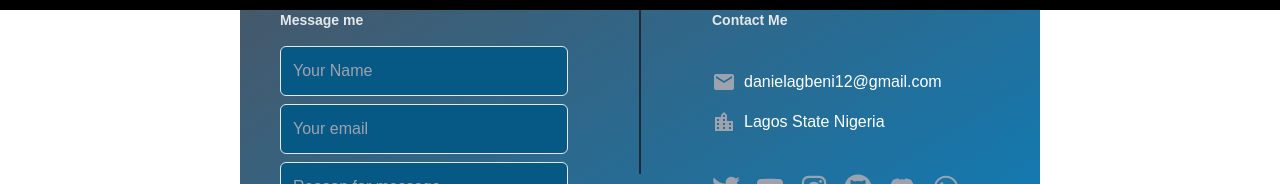
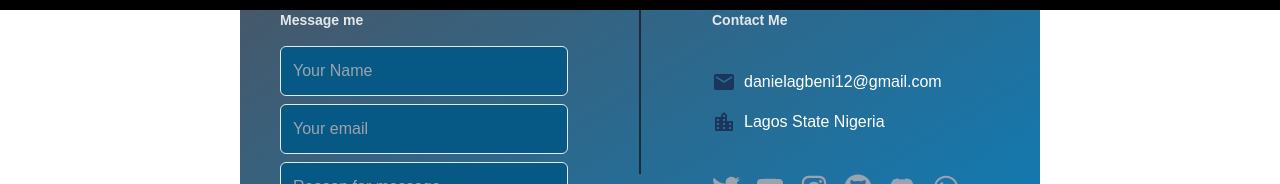
Before and after one commit to DanielAgbeni/new-potfolio, a React (Vite) app: page /contact in a window 1280 px wide. Shown: the part 142-326 px from the top of the page. Built offline with nearby package versions, Linux system fonts and the light colour scheme.

Commit message:
feat: updated code with various changes to components and configuration files

```diff
--- a/src/App.jsx
+++ b/src/App.jsx
@@ -1,18 +1,23 @@
+import React, { useEffect } from 'react';
+import { Route, Routes, useLocation } from 'react-router-dom'; // Import useLocation
 import Home from './component/Home';
 import './index.css';
 import bg from './component/img/bg.png';
 import Header from './component/Header';
 import Footer from './component/Footer';
-import { Route, Routes } from 'react-router-dom';
 import About from './component/About';
 import Sevices from './component/Sevices';
 import Potfolio from './component/Potfolio';
 import Contact from './component/Contact';
 
 function App() {
-	const backgroundStyle = {
-		backgroundImage: `url(${bg})`,
-	};
+	const location = useLocation(); // Hook to get the current location
+
+	// Scroll to top when the route changes
+	useEffect(() => {
+		window.scrollTo(0, 0);
+	}, [location]);
+
 	return (
 		<div>
 			<div className='h-auto flex flex-auto bg-gradient-to-br from-red-800 via-gray-700 to-sky-400 '>
--- a/src/component/Contact.jsx
+++ b/src/component/Contact.jsx
@@ -23,30 +23,14 @@ const Contact = ({ click }) => {
 		const reason = formData.get('reason');
 		const message = formData.get('message');
 
-		const emailParams = {
-			from_name: name,
-			from_email: email,
-			to_name: 'Daniel Agbeni',
-			to_email: 'danielagbeni12@gmail.com',
-			subject: reason,
-			message: message,
-		};
+		// Construct the WhatsApp message with the form data
+		const whatsappMessage = `Name: ${name}%0AEmail: ${email}%0AReason: ${reason}%0AMessage: ${message}`;
 
-		emailjs
-			.send(
-				'service_ohy0qic', // Replace with your EmailJS service ID
-				'template_oaxbfp9', // Replace with your EmailJS template ID
-				emailParams,
-				'hzaDyArFvy49RaQAh', // Replace with your EmailJS user ID
-			)
-			.then(
-				(response) => {
-					alert('Message sent successfully!');
-				},
-				(error) => {
-					alert('Failed to send message, please try again.');
-				},
-			);
+		// Create the WhatsApp link
+		const whatsappLink = `https://api.whatsapp.com/send?phone=2349041995875&text=${whatsappMessage}`;
+
+		// Redirect the user to WhatsApp with the pre-filled message
+		window.open(whatsappLink, '_blank');
 	};
 
 	return (
--- a/src/component/Header.jsx
+++ b/src/component/Header.jsx
@@ -70,7 +70,7 @@ const Header = () => {
 
 			{/* Mobile */}
 			<div className='flex md:hidden w-full h-full items-center justify-between'>
-				<p className='text-white font-bold text-xl'>Daniel Agbeni</p>
+				<p className='logo'>Daniel Agbeni</p>
 				<div
 					className='relative'
 					onClick={() => setIsMenuOpen(!isMenuOpen)}>
--- a/src/component/Home.jsx
+++ b/src/component/Home.jsx
@@ -97,7 +97,7 @@ const Home = () => {
 							key={index}
 							href={link.href}
 							aria-label={`Visit my ${link.href}`}
-							className={`text-white text-4xl animate-bounce transition-transform transform hover:scale-110 hover:text-${link.color}`}>
+							className={`text-white text-4xl animate-bounce transition-transform transform hover:scale-110 hover:animate-pulse hover:text-${link.color}`}>
 							{link.icon}
 						</a>
 					))}
--- a/src/component/Potfolio.jsx
+++ b/src/component/Potfolio.jsx
@@ -10,7 +10,7 @@ const Potfolio = () => {
 	}, []);
 
 	return (
-		<div className='min-h-screen bg-black text-white py-10 rounded-md'>
+		<div className='min-h-screen bg-background text-primary-light py-10 rounded-md'>
 			<h1 className='text-center font-extrabold text-4xl md:text-5xl mt-5 mb-12'>
 				Completed Projects
 			</h1>
--- a/tailwind.config.js
+++ b/tailwind.config.js
@@ -1,9 +1,6 @@
 /** @type {import('tailwindcss').Config} */
 export default {
-  content: [
-    "./index.html",
-    "./src/**/*.{js,ts,jsx,tsx}",
-  ],
+	content: ['./index.html', './src/**/*.{js,ts,jsx,tsx}'],
 	theme: {
 		extend: {
 			width: {
@@ -50,8 +47,25 @@ export default {
 			backgroundImage: {
 				hero: 'url(../src/component/img/bg.png)',
 			},
-
+			colors: {
+				primary: {
+					DEFAULT: '#1a365d', // dark blue
+					light: '#2c5282', // medium blue
+				},
+				secondary: {
+					DEFAULT: '#c53030', // red
+					light: '#e53e3e', // light red
+				},
+				accent: {
+					DEFAULT: '#2d3748', // dark gray
+					light: '#4a5568', // light gray
+				},
+				background: {
+					DEFAULT: '#1a202c', // dark background
+					light: '#2d3748', // lighter background
+				},
+			},
 		},
 	},
 	plugins: [],
-}
+};
```
Lines whose indentation alone changed are shown as unchanged.
